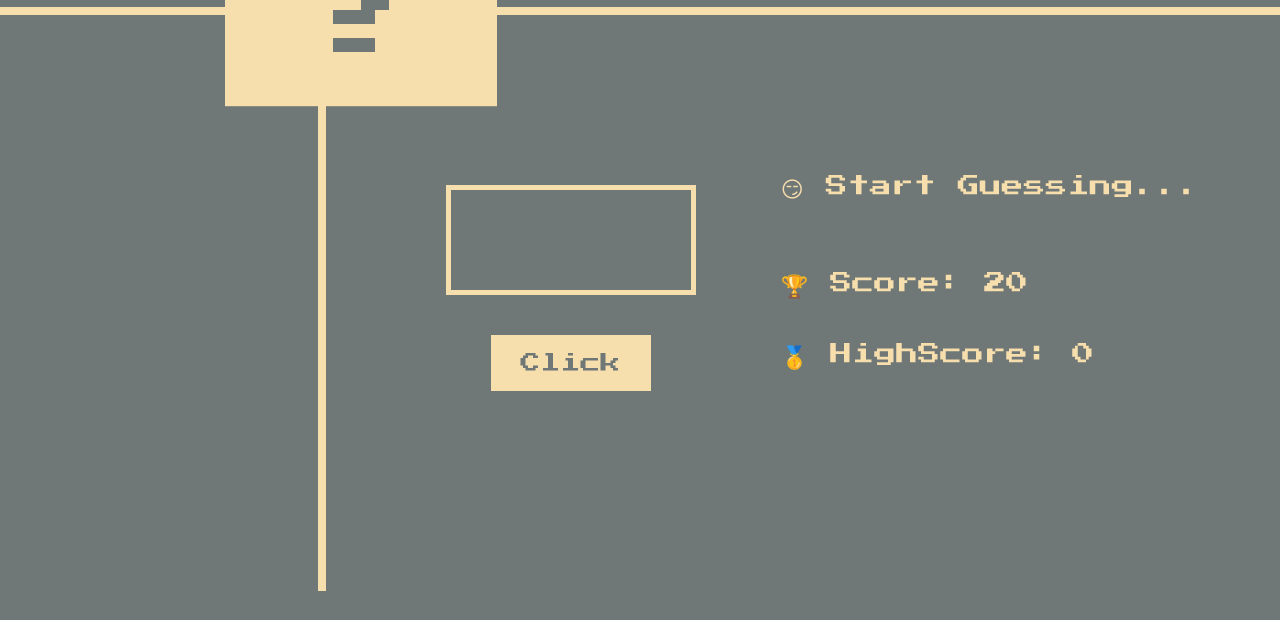
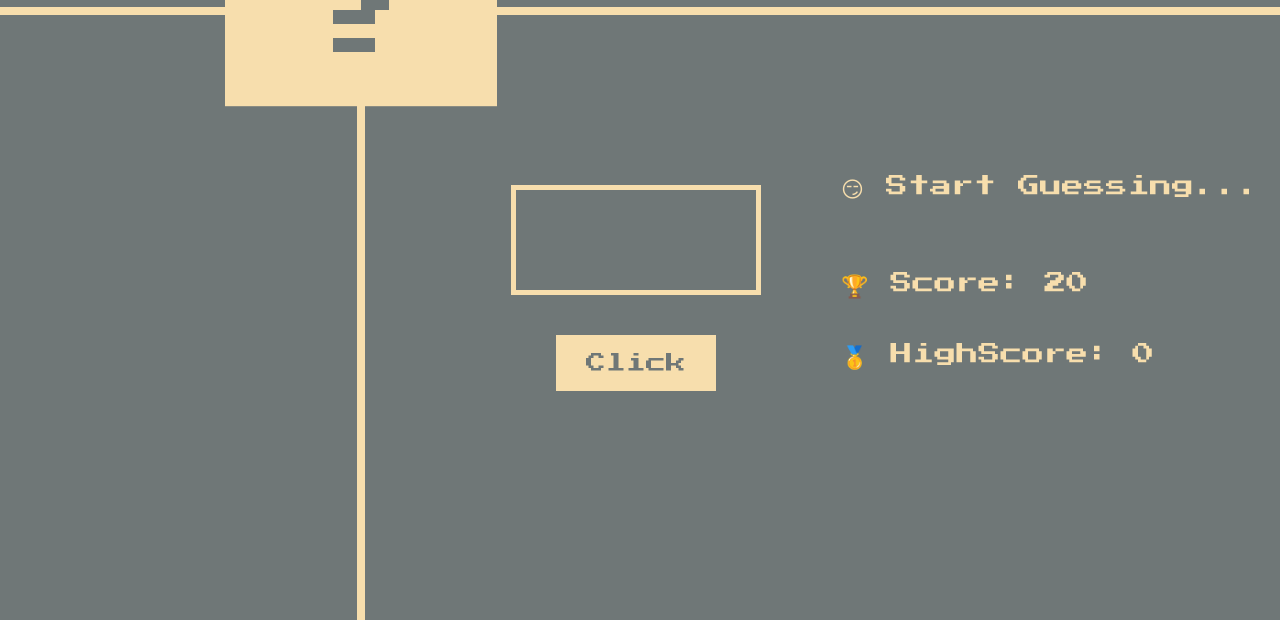
Before and after one commit to pati167/game, a plain HTML site: page index.html in a window 1280 px wide. Shown: the part 289-909 px from the top of the page. Before the commit the page ends 880 px from the top, so only its background shows below. Drawn offline with Linux system fonts and the light colour scheme.

Commit message:
Finish game

```diff
--- a/css/style.css
+++ b/css/style.css
@@ -49,23 +49,27 @@ header {
 
 /* bottom parte */
 main {
+  position: relative;
   display: flex;
   text-align: center;
   justify-content: space-around;
   flex-wrap: nowrap;
 }
 .decorateContainer {
-  position: relative;
+  position: absolute;
   float: left;
+  top: 0;
+  left: 0;
   border-right: 8px solid #f7dead;
-  transform: translate(-209px, 90px);
-  padding-bottom: 30.4rem;
+  transform: translate(-155px, 90px);
+  padding-bottom: 32.2rem;
 }
 .left {
+  position: absolute;
   display: flex;
   flex-direction: column;
   align-items: center;
-  transform: translate(-120px, 10px);
+  transform: translate(-260px, 10px);
 }
 .numberBox {
   font-family: "Press Start 2P", cursive;
@@ -93,6 +97,7 @@ main {
 }
 
 .right {
+  position: absolute;
   display: flex;
   flex-direction: column;
   font-family: "Press Start 2P", cursive;
@@ -100,7 +105,8 @@ main {
   text-align: left;
   font-size: 22px;
   margin-top: 8rem;
-  transform: translate(-65px, 10px);
+  width: 450px;
+  transform: translate(170px, 10px);
 }
 .startGuessing {
   margin-bottom: 3rem;
```
